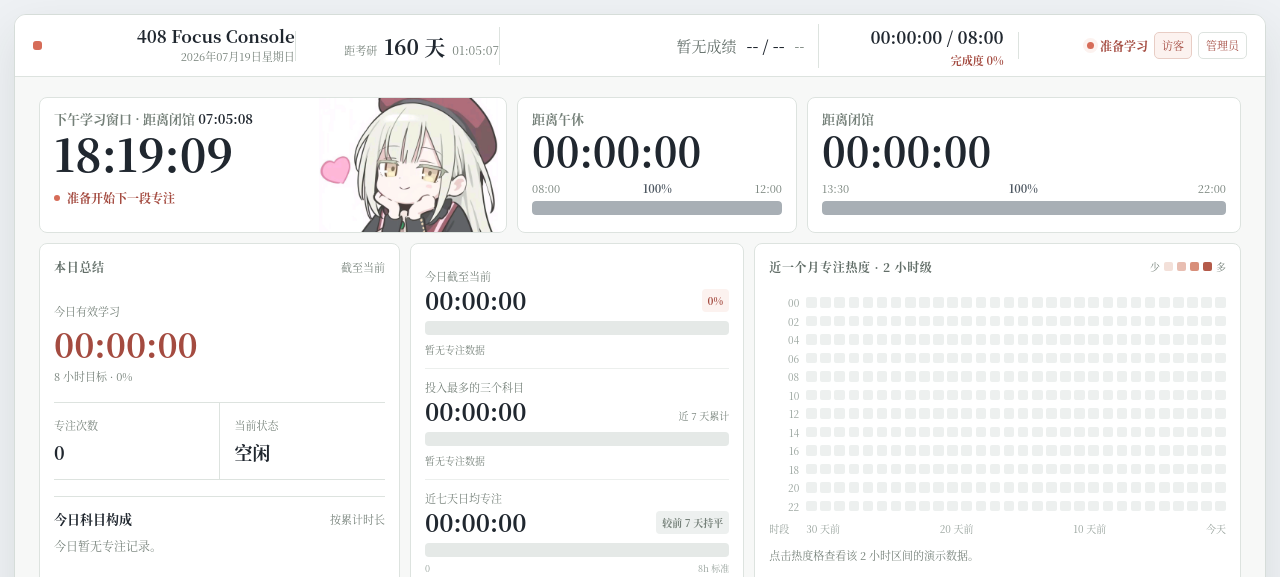
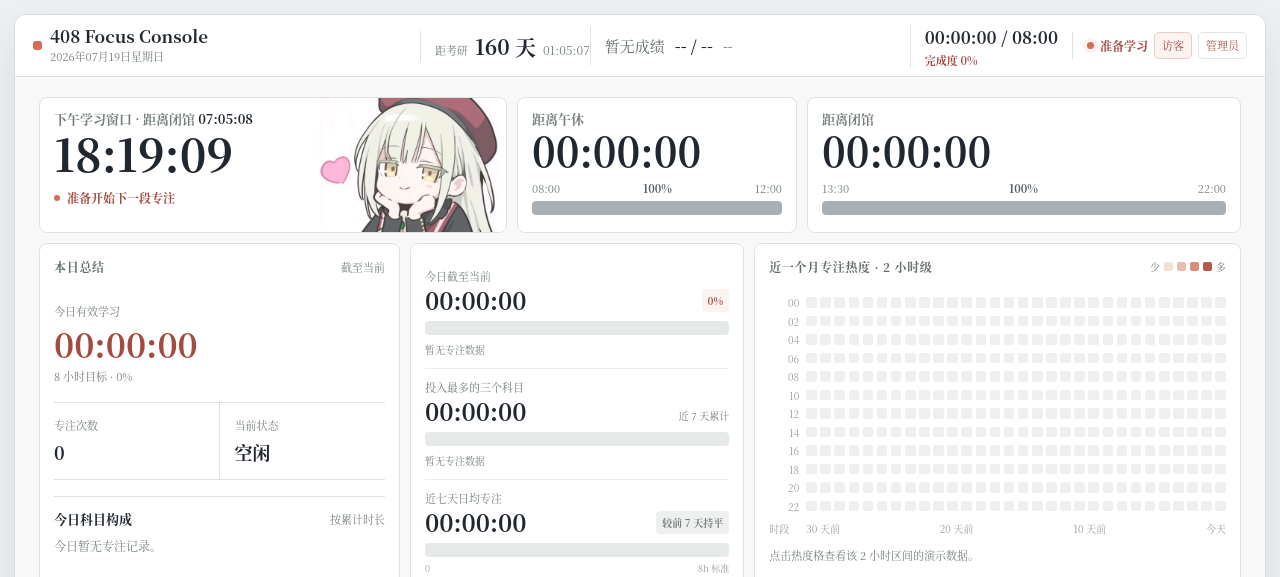
Before and after one commit to GYPp1us/408-Dashboard, a Flask app: page /guest in a window 1280 px wide. Shown: the top 577 px of the page. Run offline with Flask 3, Linux system fonts and the light colour scheme; data comes from the database, SQL or seed files in the repository; data that the repository does not hold is empty.

Commit message:
界面：收拢状态栏信息分栏

```diff
--- a/app/static/app.css
+++ b/app/static/app.css
@@ -7,28 +7,28 @@ a { color:var(--accent-deep); text-decoration:none; }
 button,input { font:inherit; }
 button { cursor:pointer; }
 .app-shell { width:min(1500px,calc(100vw - 28px)); min-width:1100px; margin:14px auto; overflow:hidden; border:1px solid #d6ddd9; border-radius:12px; background:var(--paper); box-shadow:var(--shadow); }
-.status-bar { display:grid; grid-template-columns:1.05fr .82fr 1.28fr .8fr .92fr; align-items:center; min-height:62px; padding:0 18px; border-bottom:1px solid var(--line); background:#fff; }
-.status-title { display:grid; grid-template-columns:9px minmax(0,1fr); grid-template-rows:auto auto; align-items:center; justify-items:end; gap:2px 8px; min-width:0; text-align:right; }
+.status-bar { display:grid; grid-template-columns:minmax(220px,1fr) max-content minmax(250px,320px) max-content max-content; align-items:center; min-height:62px; padding:0 18px; border-bottom:1px solid var(--line); background:#fff; }
+.status-title { display:grid; grid-template-columns:9px minmax(0,1fr); grid-template-rows:auto auto; align-items:center; gap:2px 8px; min-width:0; text-align:left; }
 .status-title i { grid-row:1 / 3; width:9px; height:9px; border-radius:3px; background:var(--accent); }
 .status-title strong { grid-column:2; font-size:17px; line-height:1.1; white-space:nowrap; }
 .status-title span,.exam-countdown small { grid-column:2; color:var(--muted); font-size:11px; white-space:nowrap; }
 .console-date { margin-left:0; }
-.exam-countdown { display:flex; align-items:baseline; justify-content:flex-end; gap:7px; padding-left:14px; border-left:1px solid var(--line); text-align:right; }
+.exam-countdown { display:flex; align-items:baseline; gap:7px; padding-left:14px; border-left:1px solid var(--line); }
 .exam-countdown strong { font-size:21px; }
 .exam-countdown span { color:var(--muted); font-size:12px; }
 .score-board { display:flex; align-items:center; min-width:0; padding:0 14px; border-left:1px solid var(--line); }
 .score-window { flex:1; height:38px; min-width:0; overflow:hidden; }
 .score-track { animation:billboard 12s infinite; }
-.score-row { display:flex; align-items:center; justify-content:flex-end; gap:10px; height:38px; color:#5f6b66; font-size:15px; text-align:right; white-space:nowrap; }
+.score-row { display:flex; align-items:center; gap:10px; height:38px; color:#5f6b66; font-size:15px; white-space:nowrap; }
 .score-row b { color:var(--ink); font-size:16px; }
 .score-row em { color:var(--muted); font-size:13px; font-style:normal; font-weight:750; }
 .score-row em.good { color:var(--score-positive); }
 .score-row em.bad { color:var(--score-negative); }
 @keyframes billboard { 0%,20%{transform:translateY(0)} 25%,45%{transform:translateY(-38px)} 50%,70%{transform:translateY(-76px)} 75%,95%{transform:translateY(-114px)} 100%{transform:translateY(-152px)} }
-.today-study { display:flex; flex-direction:column; align-items:flex-end; justify-content:center; gap:3px; padding:0 14px; border-left:1px solid var(--line); text-align:right; }
+.today-study { display:flex; flex-direction:column; align-items:flex-start; justify-content:center; gap:3px; padding:0 14px; border-left:1px solid var(--line); }
 .today-study strong { font-size:17px; }
 .today-study span { color:var(--accent-deep); font-size:11px; font-weight:750; }
-.current-state { display:flex; align-items:center; justify-content:flex-end; gap:6px; padding-left:14px; border-left:1px solid var(--line); color:var(--accent-deep); font-size:12px; font-weight:750; white-space:nowrap; }
+.current-state { display:flex; align-items:center; gap:6px; padding-left:14px; border-left:1px solid var(--line); color:var(--accent-deep); font-size:12px; font-weight:750; white-space:nowrap; }
 .state-dot { width:7px; height:7px; border-radius:50%; background:var(--accent); box-shadow:0 0 0 4px var(--accent-soft); }
 .settings-link,.quick-score-trigger,.role-switch,.guest-badge { height:27px; padding:0 7px; border:1px solid var(--line); border-radius:5px; background:#fff; color:var(--muted); font-size:11px; font-weight:500; line-height:25px; white-space:nowrap; }
 .quick-score-trigger { border-color:var(--accent-border); background:var(--accent-soft); color:var(--accent-deep); }
@@ -279,4 +279,4 @@ button { cursor:pointer; }
 .settings-data-grid { margin-top:12px; }
 .settings-data-grid .inline-form { grid-template-columns:1.2fr 1fr 1fr auto; }
 .settings-data-grid .inline-form .primary { height:34px; }
-@media (max-width:1200px) { .status-bar { grid-template-columns:1fr .8fr 1.15fr .8fr .9fr; } }
+@media (max-width:1200px) { .status-bar { grid-template-columns:minmax(220px,1fr) max-content minmax(220px,270px) max-content max-content; } }
```
Also changed, not shown: tests/test_theme.py (+6 -4 lines).
